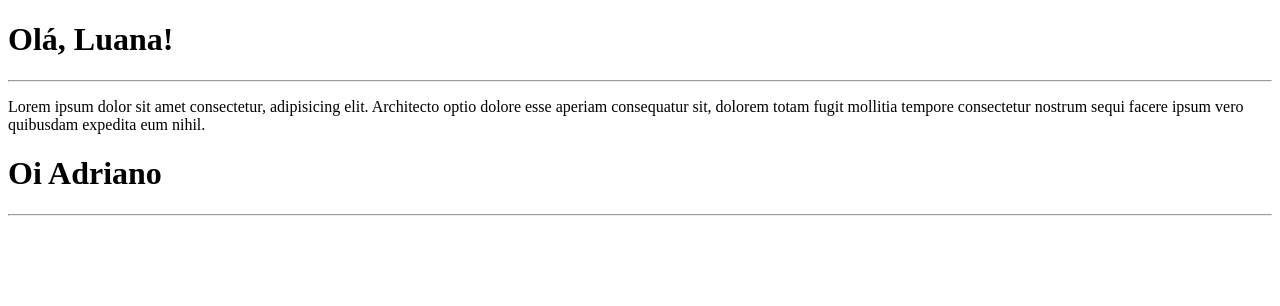
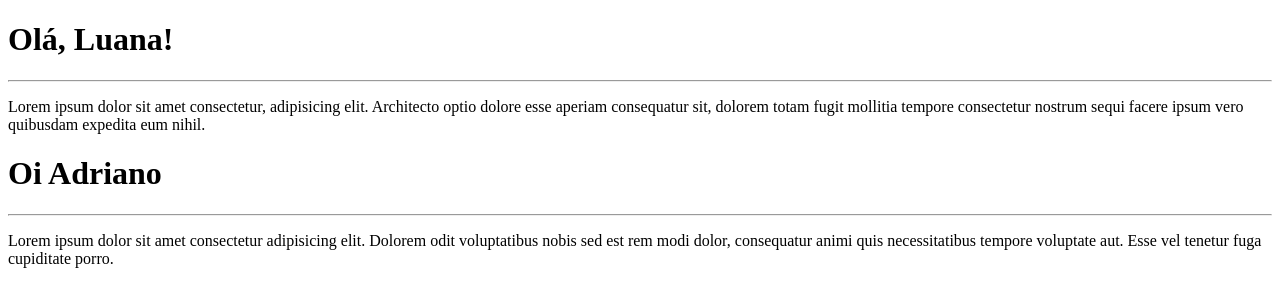
Before and after one commit to luanarahal/Curso-Guanabara, a plain HTML site: page site-exemplo/index.html in a window 1280 px wide. Drawn offline with Linux system fonts and the light colour scheme.

Commit message:
Adicionei um parágrafo

```diff
--- a/site-exemplo/index.html
+++ b/site-exemplo/index.html
@@ -13,6 +13,6 @@
     </p>
     <h1> Oi Adriano </h1>
     <hr>
-
+    <p>Lorem ipsum dolor sit amet consectetur adipisicing elit. Dolorem odit voluptatibus nobis sed est rem modi dolor, consequatur animi quis necessitatibus tempore voluptate aut. Esse vel tenetur fuga cupiditate porro.</p>
 </body>
 </html>
```
